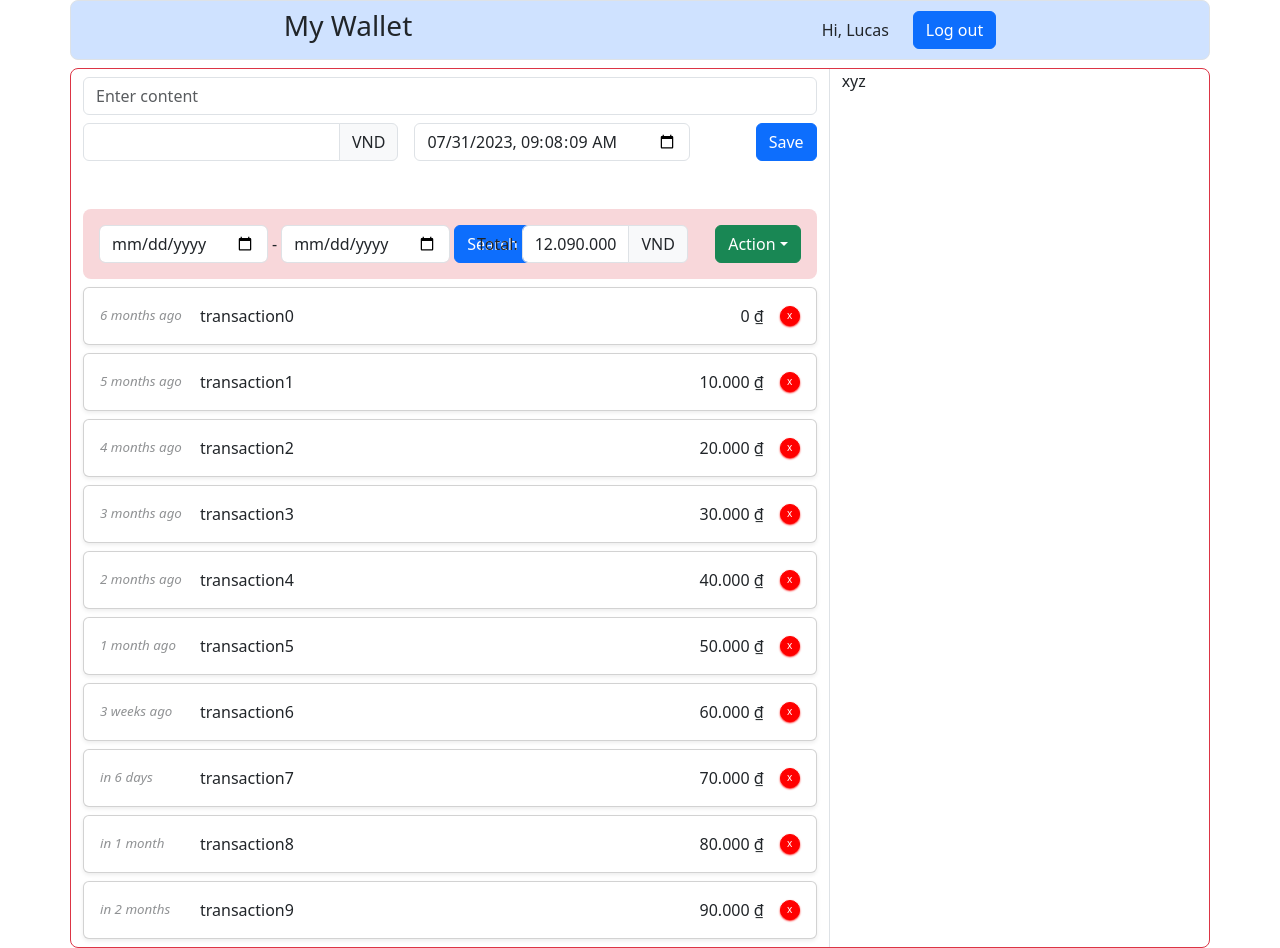
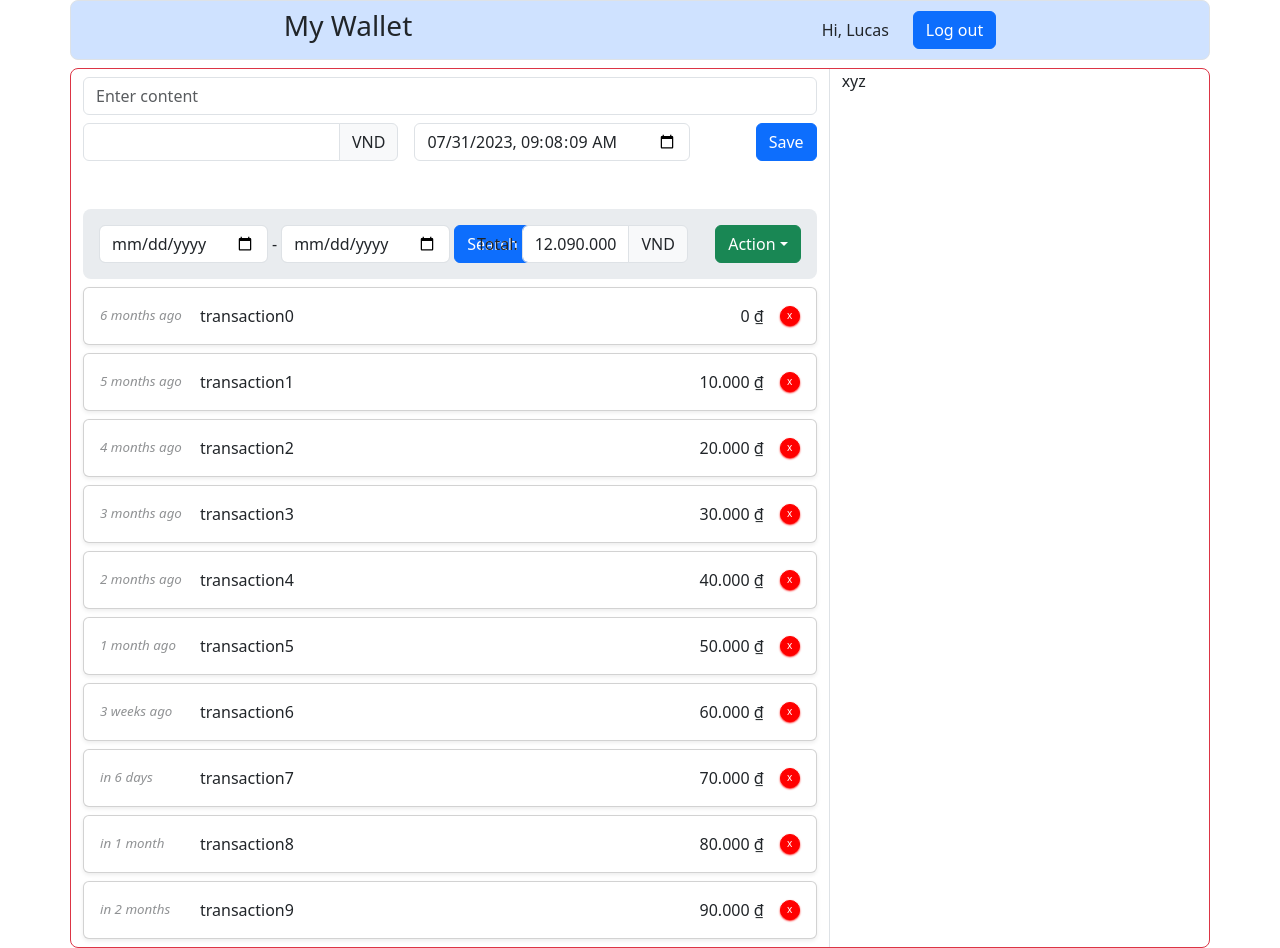
Before and after one commit to caotriphan/money-management, a plain HTML site: page src/client/index.html in a window 1280 px wide. Drawn offline with Linux system fonts and the light colour scheme.

Commit message:
update action section bg

```diff
--- a/src/client/index.html
+++ b/src/client/index.html
@@ -49,7 +49,7 @@
           </div>
 
           <div class="">
-            <div class="d-flex gap-3 p-3 bg-danger-subtle justify-content-between my-2 rounded-3">
+            <div class="bg-body-secondary d-flex gap-3 justify-content-between my-2 p-3 rounded-3">
 
               <div class="w-50">
                 <div class="align-items-center gap-1 d-flex">
```
